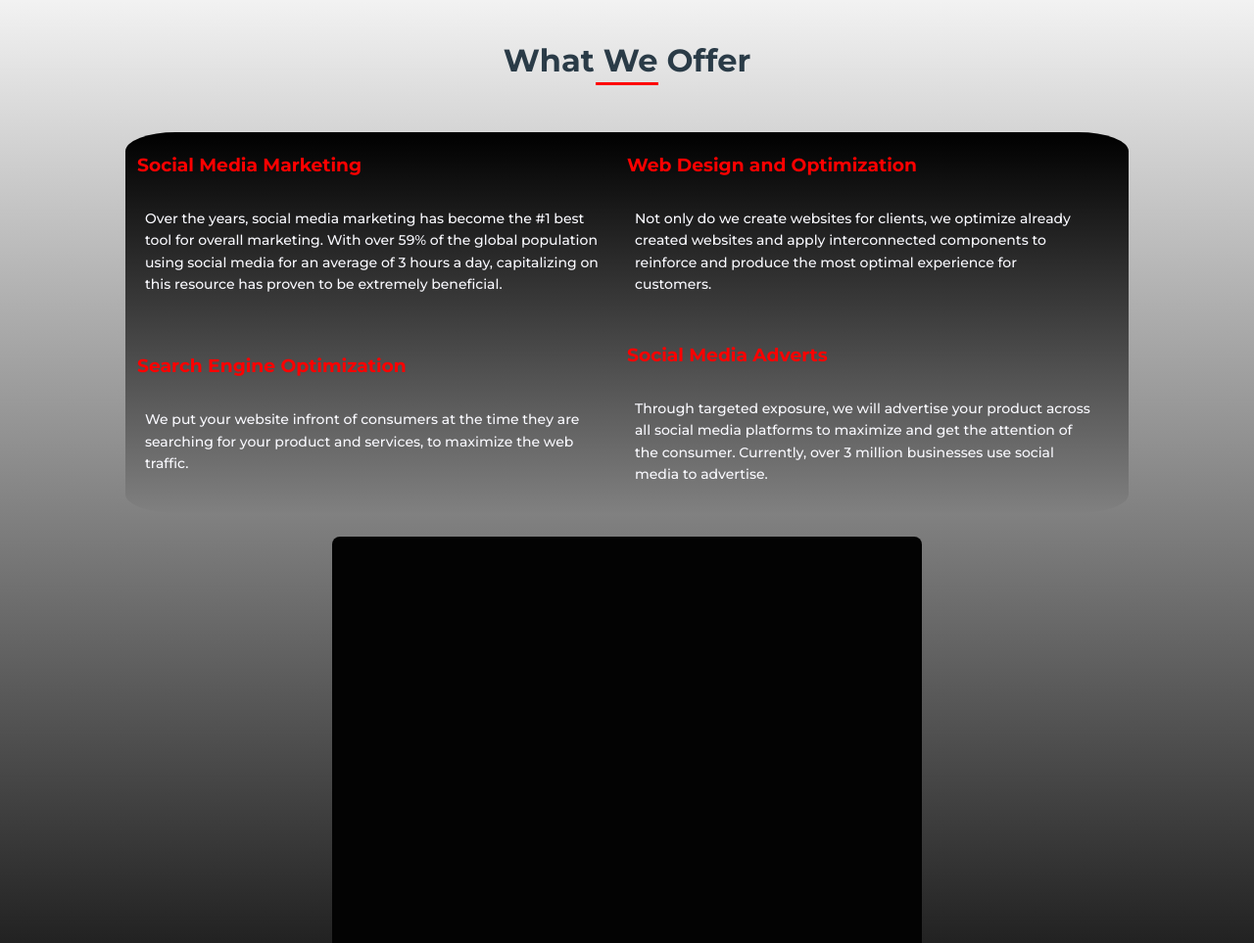
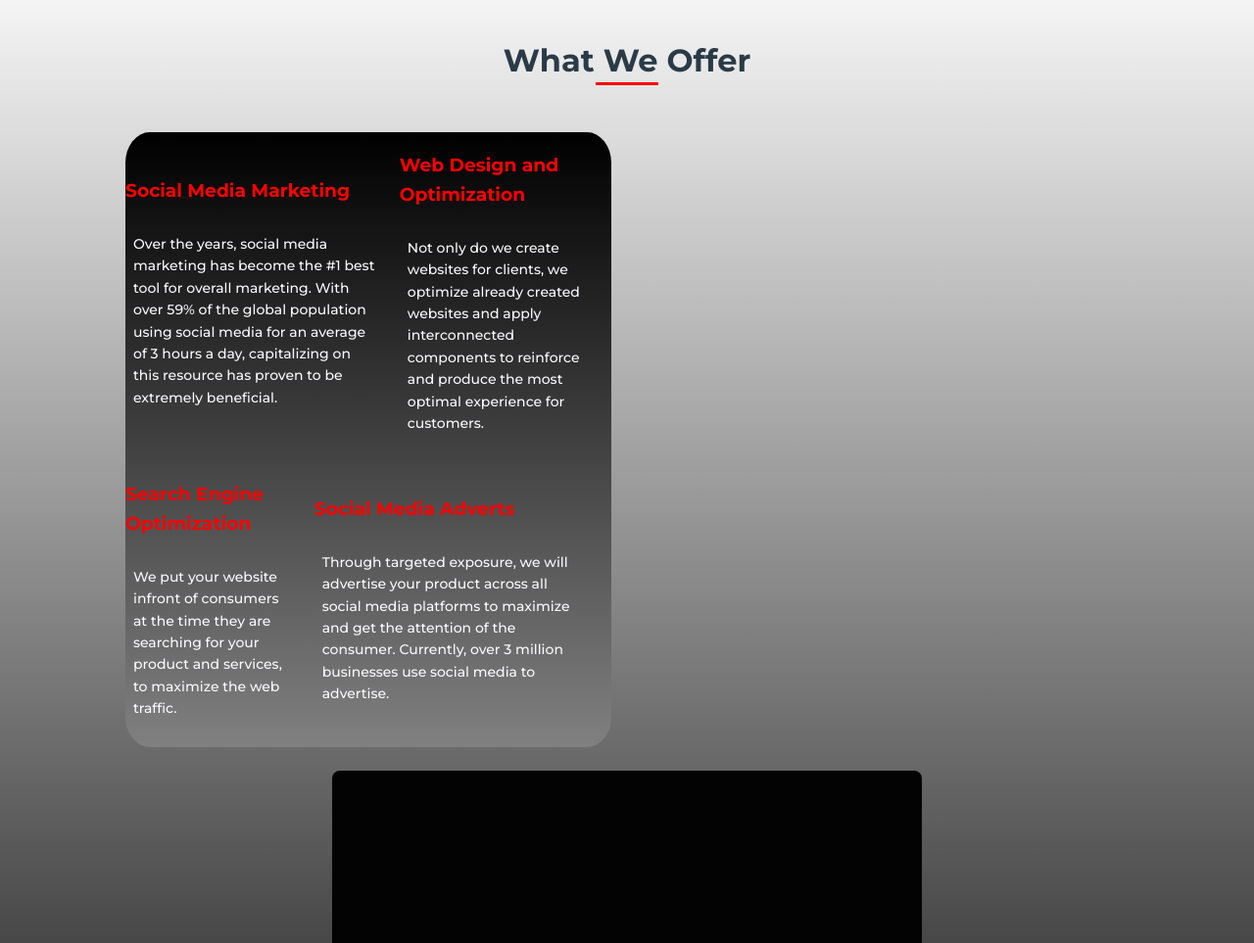
Before and after one commit to MichaelShleny/husain-portfolio, a plain HTML site: page index.html in a window 1280 px wide. Shown: the part 1500-2463 px from the top of the page at 98% size. Drawn offline with nearby package versions, Linux system fonts and the light colour scheme.

Commit message:
commit update

```diff
--- a/assets/css/styles.css
+++ b/assets/css/styles.css
@@ -299,7 +299,7 @@ img {
 }
 
 .skills__box{
-  width: 1024px;
+  max-width: 1024px;
   background-image: linear-gradient(black, grey);
   border-radius: 5%;
 }
```
